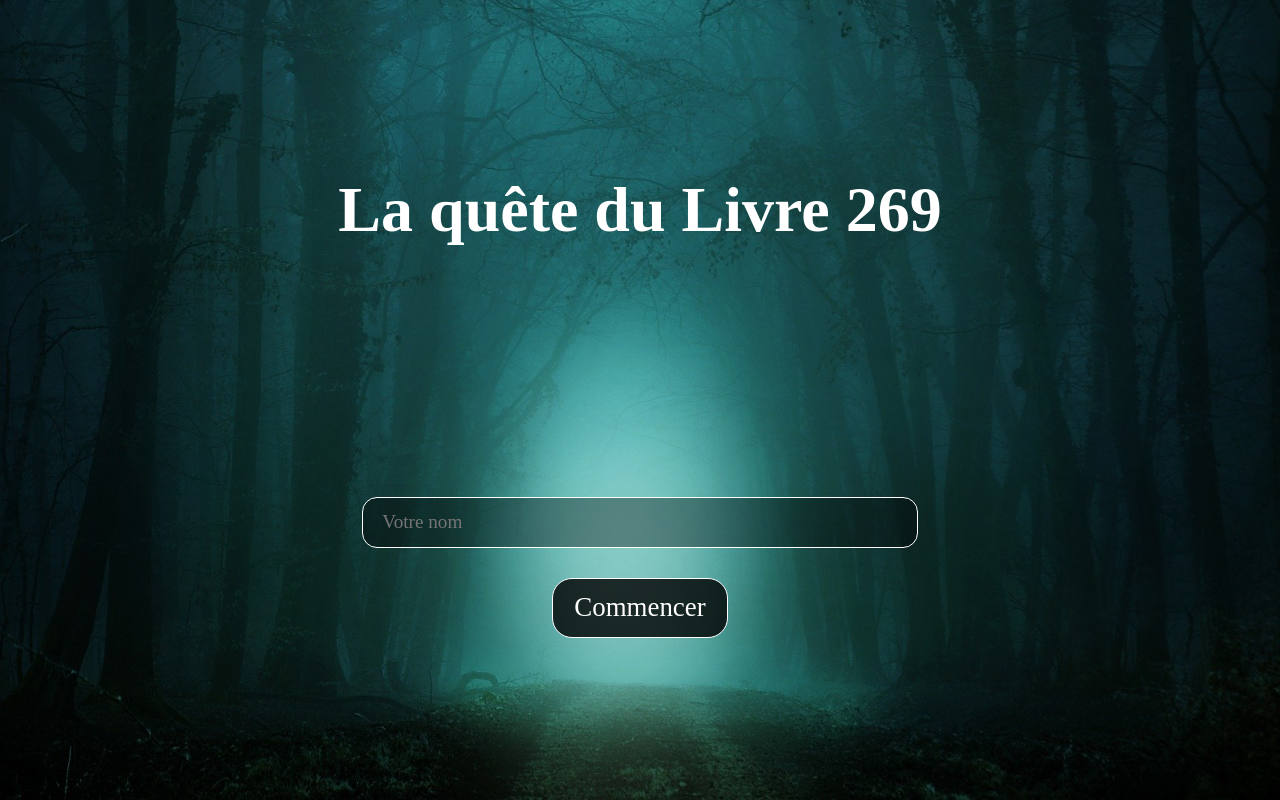
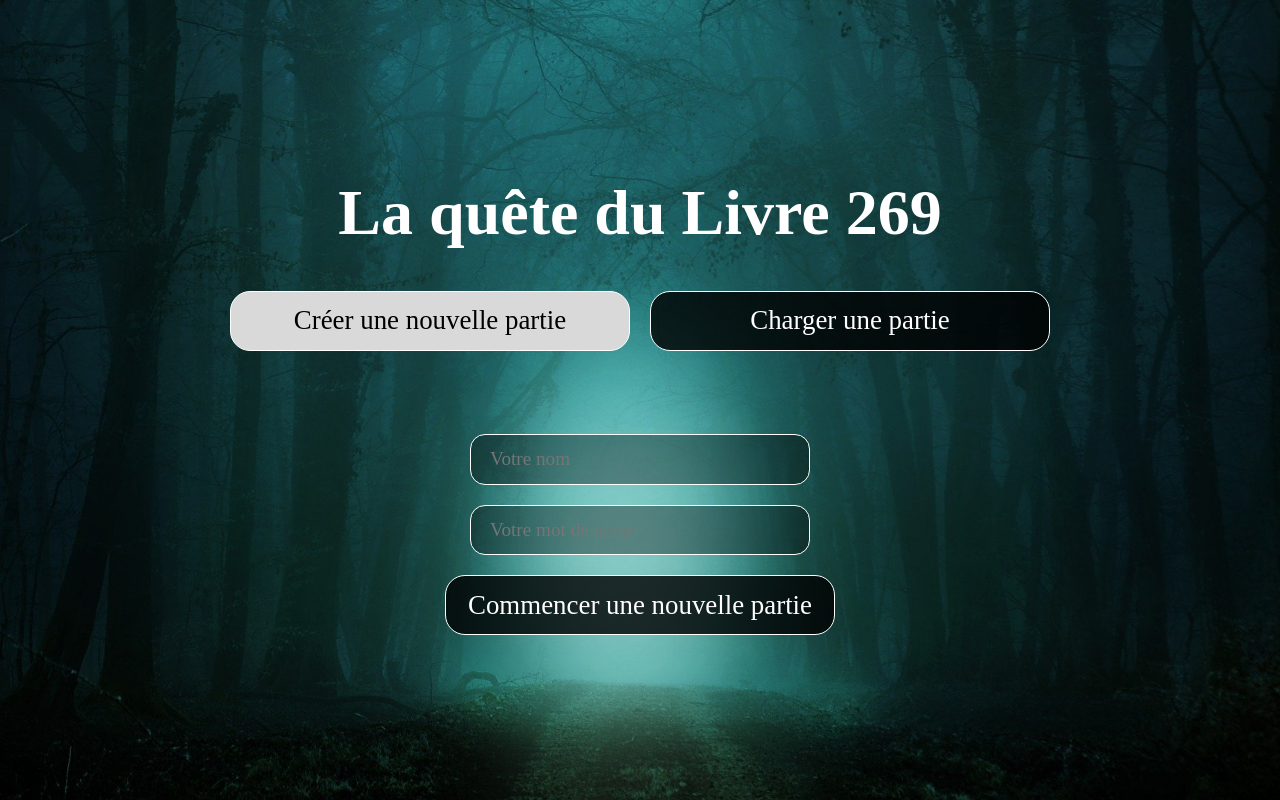
Before and after one commit to Mathischvn/KohLantahApp, a React (Vite) app: page / in a window 1280 px wide. Built offline with nearby package versions, Linux system fonts and the light colour scheme; a web font is replaced by a local one.

Commit message:
Update All connection

```diff
--- a/src/client/components/mainPage/titlePage.css
+++ b/src/client/components/mainPage/titlePage.css
@@ -1,17 +1,33 @@
 .title-page {
     display: flex;
-    justify-content: space-evenly;
+    justify-content: center;
     align-items: center;
     flex-direction: column;
+    gap: 30px;
     width: 100%;
     height: 100%;
     background-image: url("/public/images/background-title-page.png");
     background-size: cover;
     background-position: center;
 }
+
 h1 {
     font-size: 4rem;
     color: white;
+}
+
+.buttons-title {
+    display: flex;
+    gap: 20px;
+}
+
+.buttons-title button {
+    width: 400px;
+}
+
+.buttons-title button.active {
+    background-color: #D9D9D9;
+    color: black;
 }
 
 .container-title-page {
@@ -22,7 +38,10 @@ h1 {
     gap: 20px;
 }
 
-.player_name_input {
+.player_name_input_create,
+.player_mdp_input_create,
+.player_name_input_loading,
+.player_mdp_input_loading {
     padding: 0.7em 1em;
     border-radius: 15px;
     background-color: rgba(0, 0, 0, 0.354);
@@ -30,9 +49,16 @@ h1 {
     font-family: 'Irish Grover', cursive;
     font-size: 1em;
     color: white;
+    margin: 0;
+    width: 300px;
 }
 
-.already-existed {
+.player_name_input::placeholder,
+.player_mdp_input::placeholder {
+    color: white;
+}
+
+.error-message {
     font-size: 1.2em;
     background-color: #ff000061;
     color: rgb(253, 149, 149);
@@ -40,4 +66,6 @@ h1 {
     transition: all 0.2s ease-in-out;
     padding: 0.5em 1em;
     border-radius: 20px;
+    width: max-content;
+    text-align: center;
 }
--- a/src/client/components/mainPage/titlePage.jsx
+++ b/src/client/components/mainPage/titlePage.jsx
@@ -1,39 +1,105 @@
 import React from "react"
 import "./titlePage.css"
 import { useNavigate } from "react-router-dom"
+import { useState } from "react"
 
 export const TitlePage = () => {
-    const navigate = useNavigate()
+    const navigate = useNavigate();
+    const [createLoadingSave, setCreateLoadingSave] = useState(false);
+    const [activeButton, setActiveButton] = useState('new');
 
-    const insertName = () => {
-        const inputName = document.querySelector(".player_name_input").value;
-        if (inputName !== "") {
+    const createSave = () => {
+        const inputName = document.querySelector(".player_name_input_create").value;
+        const inputMdp = document.querySelector(".player_mdp_input_create").value;
+        if (inputName !== "" && inputMdp !== "") {
             const fetchData = async () => {
-                const response = await fetch(`http://localhost:3000/api/player/${inputName}`);
+                const response = await fetch(`http://localhost:3000/api/player/insertPlayer/${inputName}/${inputMdp}`);
                 const data = await response.json();
                 if(data.length === 0) {
                     document.cookie = `name=${inputName}`;
                     navigate("/game");
                 } else {
-                    document.querySelector(".already-existed").style.opacity = "1";
+                    const errorMessage = document.querySelector(".error-message");
+                    errorMessage.style.opacity = "1"
+                    errorMessage.innerHTMl = "Ce nom existe déjà, veuillez prendre un autre nom.";
                 }
             }
             fetchData();
         }
     };
 
+    const loadSave = () => {
+        const inputName = document.querySelector(".player_name_input_loading").value;
+        const inputMdp = document.querySelector(".player_mdp_input_loading").value;
+        if (inputName !== "" && inputMdp !== "") {
+            const fetchData = async () => {
+                const response = await fetch(`http://localhost:3000/api/player/getPlayer/${inputName}/${inputMdp}`);
+                console.log("CONNARD");
+                const data = await response.json();
+                console.log(data);
+                if(data.length !== 0) {
+                    document.cookie = `name=${inputName}`;
+                    navigate("/game");
+                } else {
+                    const errorMessage = document.querySelector(".error-message");
+                    errorMessage.style.opacity = "1"
+                    errorMessage.innerHTMl = "Ce nom existe déjà, veuillez prendre un autre nom.";                }
+            }
+            fetchData();
+        }
+    }
+
+    const clickButton = (bool, button) => {
+        setCreateLoadingSave(bool);
+        setActiveButton(button);
+        const inputNameCreate = document.querySelector(".player_name_input_create");
+        const inputMdpCreate = document.querySelector(".player_mdp_input_create");
+        const inputNameLoading = document.querySelector(".player_name_input_loading");
+        const inputMdpLoading = document.querySelector(".player_mdp_input_loading");
+        if(inputNameCreate != null && inputMdpCreate != null) {
+            inputNameCreate.value = "";
+            inputMdpCreate.value = "";
+        } else {
+            inputNameLoading.value = "";
+            inputMdpLoading.value = "";
+        }
+    };
+
     return (
-        <>
-            <div className="title-page">
-                <h1 className="">La quête du Livre 269</h1>
-                <div className="container-title-page">
-                    <p className="already-existed">Ce nom existe déjà, veuillez prendre un autre nom.</p>
-                    <input className="player_name_input" type="text" placeholder="Votre nom"/>
-                    <button className="start-button" onClick={() => insertName()}>
-                        Commencer
+        <div className="title-page">
+            <h1>La quête du Livre 269</h1>
+            <div className="buttons-title">
+                <button
+                    className={activeButton === 'new' ? 'active' : ''}
+                    onClick={() => clickButton(false, 'new')}
+                >
+                    Créer une nouvelle partie
+                </button>
+                <button
+                    className={activeButton === 'load' ? 'active' : ''}
+                    onClick={() => clickButton(true, 'load')}
+                >
+                    Charger une partie
+                </button>
+            </div>
+            <p className="error-message"></p>
+            {createLoadingSave ? (
+                <div className="container-title-page loading-save">
+                    <input className="player_name_input_loading" type="text" placeholder="Votre nom" />
+                    <input className="player_mdp_input_loading" type="text" placeholder="Votre mot de passe" />
+                    <button className="start-button" onClick={loadSave}>
+                        Charger la partie
                     </button>
                 </div>
-            </div>
-        </>
-    )
+            ) : (
+                <div className="container-title-page create-save">
+                    <input className="player_name_input_create" type="text" placeholder="Votre nom" />
+                    <input className="player_mdp_input_create" type="text" placeholder="Votre mot de passe" />
+                    <button className="start-button" onClick={createSave}>
+                        Commencer une nouvelle partie
+                    </button>
+                </div>
+            )}
+        </div>
+    );
 }
```
Also changed, not shown: src/server/server.js (+15 -3 lines), 1 other file (tests, documents, lock files or other folders).
